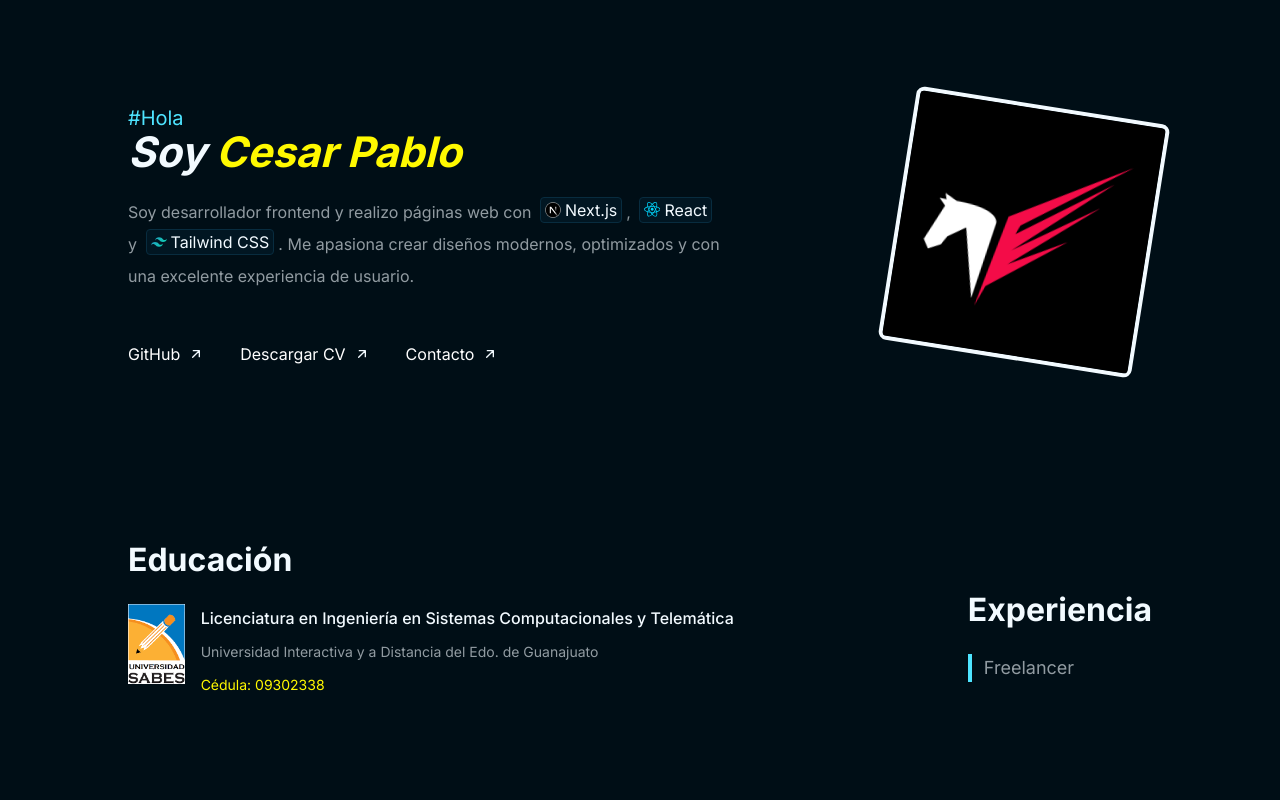
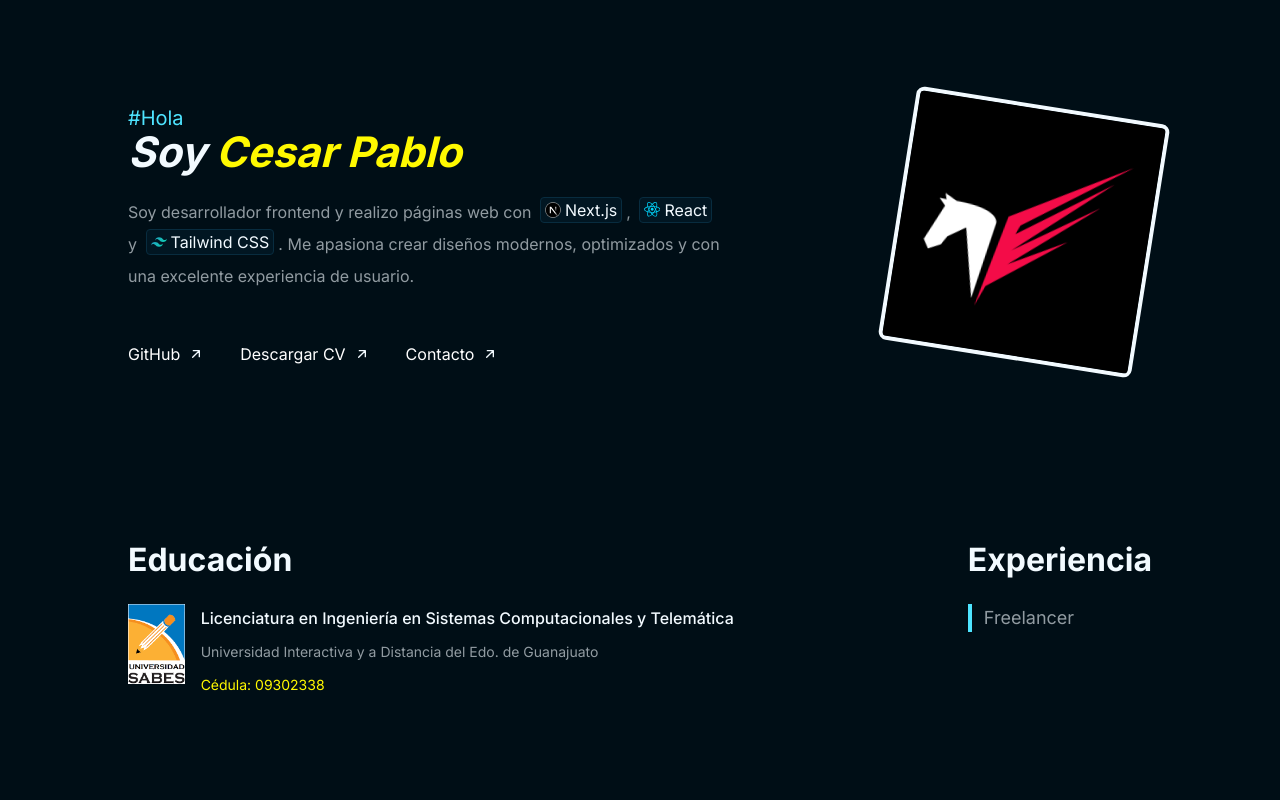
Before and after one commit to cesarpgasuz/portfolio, a Next.js app: page / in a window 1280 px wide. Shown: the top 800 px of the page. Built offline with nearby package versions, Linux system fonts and the light colour scheme.

Commit message:
update education
se quito el padding en version desktop para alinear las dos columnas

```diff
--- a/components/sections/Education.jsx
+++ b/components/sections/Education.jsx
@@ -16,7 +16,7 @@
                     </div>
                 </div>
             </article>
-            <article className='py-[50px]'>
+            <article className='py-[50px] lg:py-0'>
                 <Title>Experiencia</Title>
                 <p className='text-c-white/60 text-lg border-l-4 border-l-c-cyan pl-3'>Freelancer</p>
             </article>
```
